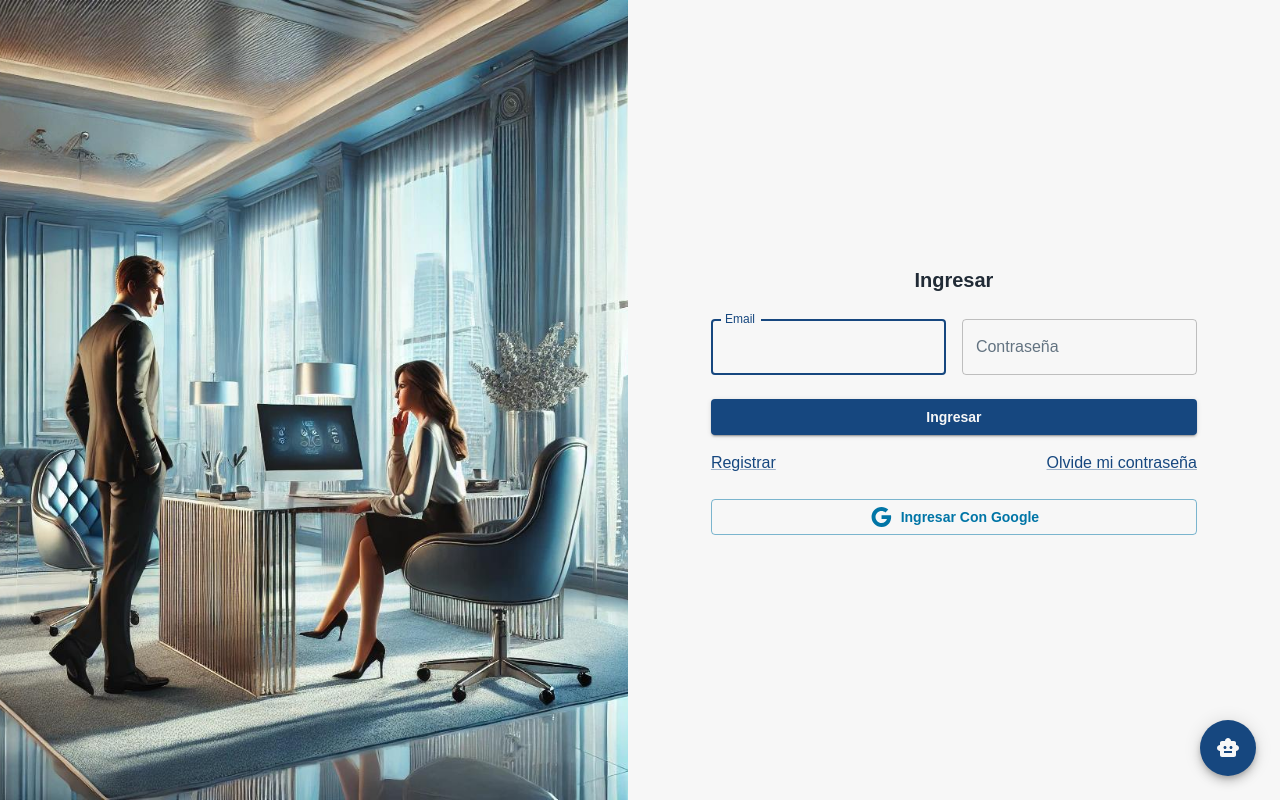
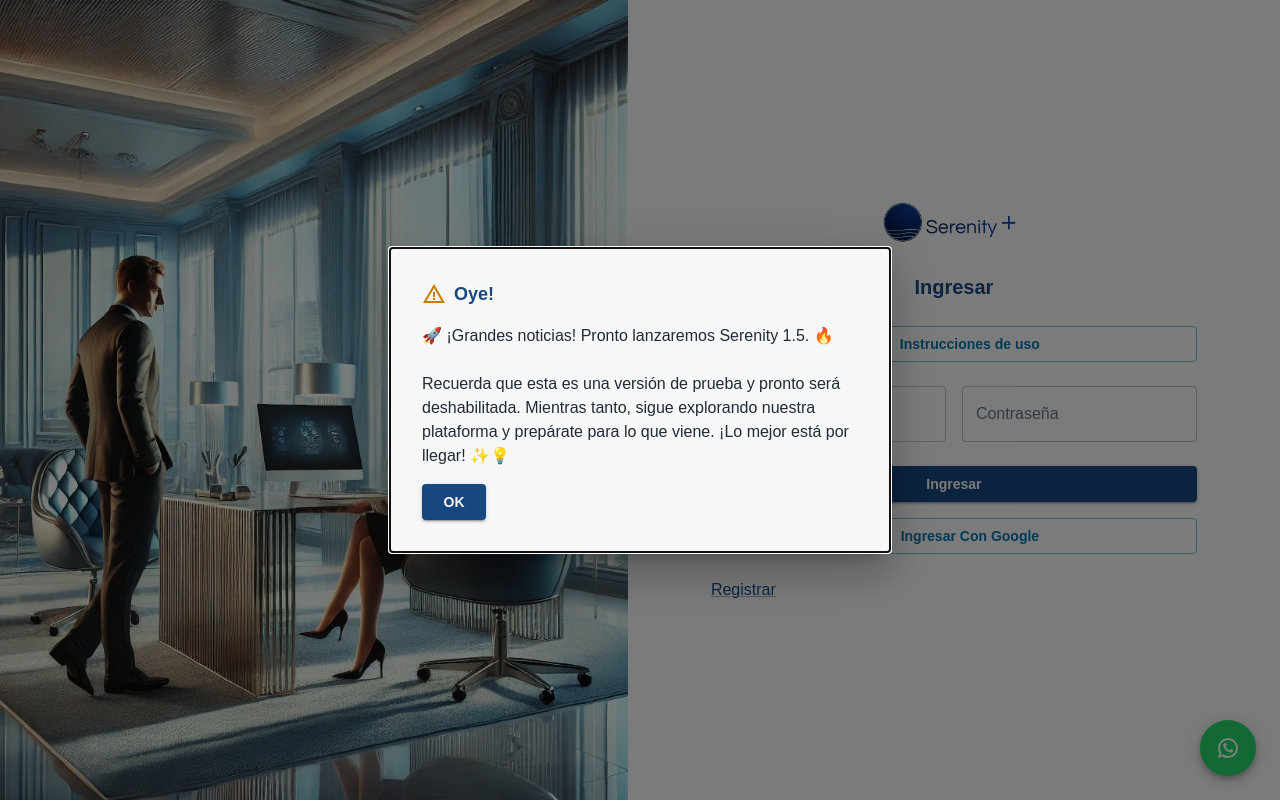
Before and after one commit to CarlosRobledoM/Serenity, a React (Create React App) app: page /login in a window 1280 px wide. Built offline with nearby package versions, Linux system fonts and the light colour scheme; no server answers.

Commit message:
🔥 Update whatsapp button and navbar drawer component, add modal information

```diff
--- a/public/index.html
+++ b/public/index.html
@@ -39,5 +39,20 @@
       To begin the development, run `npm start` or `yarn start`.
       To create a production bundle, use `npm run build` or `yarn build`.
     -->
+
+    <script>
+      document.addEventListener('keydown', (e) => {
+        if (e.key === 'F12' || (e.ctrlKey && e.shiftKey && e.key === 'I') || (e.ctrlKey && e.shiftKey && e.key === 'J')) {
+          e.preventDefault();
+          alert('Acción no permitida.');
+        }
+      });
+
+      // Desactivar clic derecho
+      document.addEventListener('contextmenu', (e) => {
+        e.preventDefault();
+        alert('Acción no permitida.');
+      });
+    </script>
   </body>
 </html>
--- a/src/App.js
+++ b/src/App.js
@@ -2,11 +2,13 @@ import React from 'react';
 import './App.css';
 import Router from './router';
 import ThemeConfig from './theme';
+import BasicModal from './components/ModalInformation';
 
 function App() {
   return (
     <ThemeConfig>
       <Router />
+      <BasicModal />
     </ThemeConfig>
   );
 }
--- a/src/components/FloatButton.js
+++ b/src/components/FloatButton.js
@@ -1,9 +1,11 @@
 import React from 'react';
 import Box from '@mui/material/Box';
 import Fab from '@mui/material/Fab';
-import SmartToyIcon from '@mui/icons-material/SmartToy';
+import WhatsAppIcon from '@mui/icons-material/WhatsApp';
+import { useNavigate } from 'react-router-dom';
 
 export default function FloatingActionButtonSize() {
+  const navigate = useNavigate();
   return (
     <Box
       sx={{
@@ -12,9 +14,21 @@ export default function FloatingActionButtonSize() {
         bottom: 16,
         right: 16,
       }}
+      onClick={() => {
+        window.open(
+          'https://api.whatsapp.com/send/?phone=573183975258',
+          '_blank',
+        );
+      }}
     >
-      <Fab color="primary" aria-label="add">
-        <SmartToyIcon />
+      <Fab
+        sx={{
+          bgcolor: '#25D366',
+          '&:hover': { bgcolor: '#25D316' },
+        }}
+        aria-label="add"
+      >
+        <WhatsAppIcon sx={{ color: 'white' }} />
       </Fab>
     </Box>
   );
--- /dev/null
+++ b/src/components/ModalInformation.js
@@ -0,0 +1,52 @@
+import * as React from 'react';
+import Box from '@mui/material/Box';
+import Button from '@mui/material/Button';
+import Typography from '@mui/material/Typography';
+import Modal from '@mui/material/Modal';
+import WarningAmberIcon from '@mui/icons-material/WarningAmber';
+
+const style = {
+  position: 'absolute',
+  top: '50%',
+  left: '50%',
+  transform: 'translate(-50%, -50%)',
+  width: 500,
+  bgcolor: 'background.paper',
+  boxShadow: 24,
+  p: 4,
+};
+
+export default function BasicModal() {
+  const [open, setOpen] = React.useState(true);
+  const handleOpen = () => setOpen(true);
+  const handleClose = () => setOpen(false);
+
+  return (
+    <div>
+      <Modal open={open}>
+        <Box sx={style}>
+          <Typography
+            sx={{ display: 'flex', alignItems: 'center' }}
+            color="primary"
+            variant="h6"
+            component="h2"
+          >
+            <WarningAmberIcon sx={{ mr: 1 }} color="warning" />
+            Oye!
+          </Typography>
+          <Typography variant="body1" sx={{ my: 2 }}>
+            🚀 ¡Grandes noticias! Pronto lanzaremos Serenity 1.5. 🔥
+            <br />
+            <br />
+            Recuerda que esta es una versión de prueba y pronto será
+            deshabilitada. Mientras tanto, sigue explorando nuestra plataforma y
+            prepárate para lo que viene. ¡Lo mejor está por llegar! ✨💡
+          </Typography>
+          <Button variant="contained" onClick={handleClose}>
+            OK
+          </Button>
+        </Box>
+      </Modal>
+    </div>
+  );
+}
--- a/src/layout/navbar/components/NavbarDrawer.js
+++ b/src/layout/navbar/components/NavbarDrawer.js
@@ -15,6 +15,7 @@ import HistoryIcon from '@mui/icons-material/History';
 import { userContext } from '../../../context/authContext';
 import { useNavigate } from 'react-router-dom';
 import { getSessions } from '../../../api/firebase/api';
+import InfoIcon from '@mui/icons-material/Info';
 
 //-----------------------------------------------------------
 
@@ -40,11 +41,11 @@ export default function NavbarDrawer({ open, setOpen }) {
         setOpen(false);
       },
     },
-    {
-      text: 'Ultima consulta',
-      icon: <InboxIcon />,
-      action: obtainItem,
-    },
+    // {
+    //   text: 'Ultima consulta',
+    //   icon: <InboxIcon />,
+    //   action: obtainItem,
+    // },
     {
       text: 'Historial',
       icon: <HistoryIcon />,
@@ -57,6 +58,15 @@ export default function NavbarDrawer({ open, setOpen }) {
       text: 'Contacto',
       icon: <MailIcon />,
       action: () => {
+        window.open('https://api.whatsapp.com/send/?phone=573183975258');
+        setOpen(false);
+      },
+    },
+    {
+      text: 'Instrucciones',
+      icon: <InfoIcon />,
+      action: () => {
+        window.open('https://home.serenityapp.co/instrucciones-demo');
         setOpen(false);
       },
     },
--- a/src/views/login/index.js
+++ b/src/views/login/index.js
@@ -11,6 +11,8 @@ import React, { useContext, useState } from 'react';
 import { userContext } from '../../context/authContext';
 import { useNavigate } from 'react-router-dom';
 import GoogleIcon from '@mui/icons-material/Google';
+import InfoIcon from '@mui/icons-material/Info';
+import logo from '../../assets/LOGO.png';
 
 export default function Login() {
   const navigate = useNavigate();
@@ -45,10 +47,24 @@ export default function Login() {
           justifyContent: 'center',
         }}
       >
-        <Typography component="h1" variant="h5">
+        <Box component="img" src={logo} sx={{ mb: 3 }} alt="LOGO" height={50} />
+        <Typography color="primary" component="h1" variant="h5">
           Ingresar
         </Typography>
         <Box component="form" noValidate onSubmit={handleSubmit} sx={{ mt: 3 }}>
+          <Button
+            fullWidth
+            id="google"
+            variant="outlined"
+            color="info"
+            onClick={() =>
+              window.open('https://home.serenityapp.co/instrucciones-demo')
+            }
+            sx={{ mb: 3, textTransform: 'none' }}
+          >
+            <InfoIcon sx={{ mr: 1 }} />
+            Instrucciones de uso
+          </Button>
           <Grid container spacing={2}>
             <Grid item xs={12} sm={6}>
               <TextField
@@ -80,6 +96,17 @@ export default function Login() {
           >
             Ingresar
           </Button>
+          <Button
+            fullWidth
+            id="google"
+            variant="outlined"
+            color="info"
+            onClick={handleGoogleSingIn}
+            sx={{ mb: 3 }}
+          >
+            <GoogleIcon sx={{ mr: 1 }} />
+            Ingresar con Google
+          </Button>
           <Box
             sx={{
               display: 'flex',
@@ -92,24 +119,13 @@ export default function Login() {
             >
               Registrar
             </Link>
-            <Link
+            {/* <Link
               sx={{ ':hover': { cursor: 'pointer' } }}
               onClick={() => navigate('/')}
             >
               Olvide mi contraseña
-            </Link>
+            </Link> */}
           </Box>
-          <Button
-            fullWidth
-            id="google"
-            variant="outlined"
-            color="info"
-            onClick={handleGoogleSingIn}
-            sx={{ mt: 3 }}
-          >
-            <GoogleIcon sx={{ mr: 1 }} />
-            Ingresar con Google
-          </Button>
         </Box>
       </Box>
     </Container>
--- a/src/views/register/index.js
+++ b/src/views/register/index.js
@@ -10,6 +10,7 @@ import {
 import React, { useContext, useState } from 'react';
 import { userContext } from '../../context/authContext';
 import { useNavigate } from 'react-router-dom';
+import logo from '../../assets/LOGO.png';
 
 export default function Register() {
   const navigate = useNavigate();
@@ -43,7 +44,8 @@ export default function Register() {
           justifyContent: 'center',
         }}
       >
-        <Typography component="h1" variant="h5">
+        <Box component="img" src={logo} sx={{ mb: 3 }} alt="LOGO" height={50} />
+        <Typography color="primary" component="h1" variant="h5">
           Registrar
         </Typography>
         <Box
```
